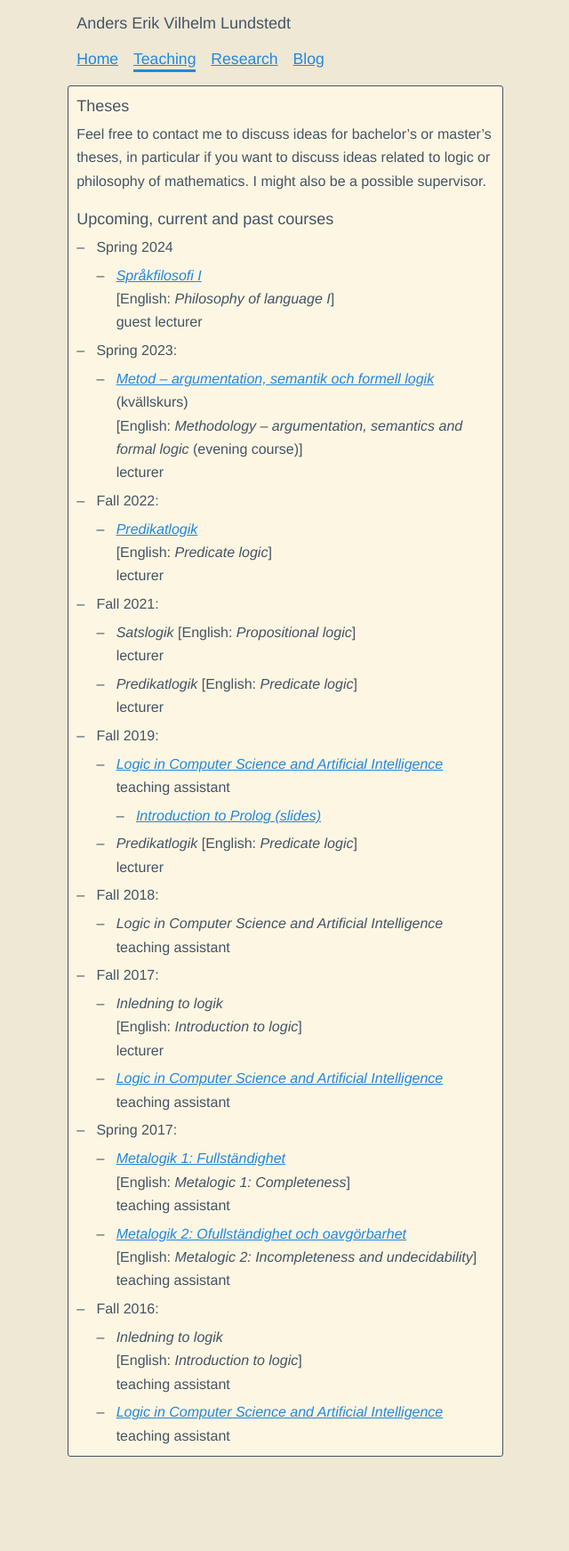
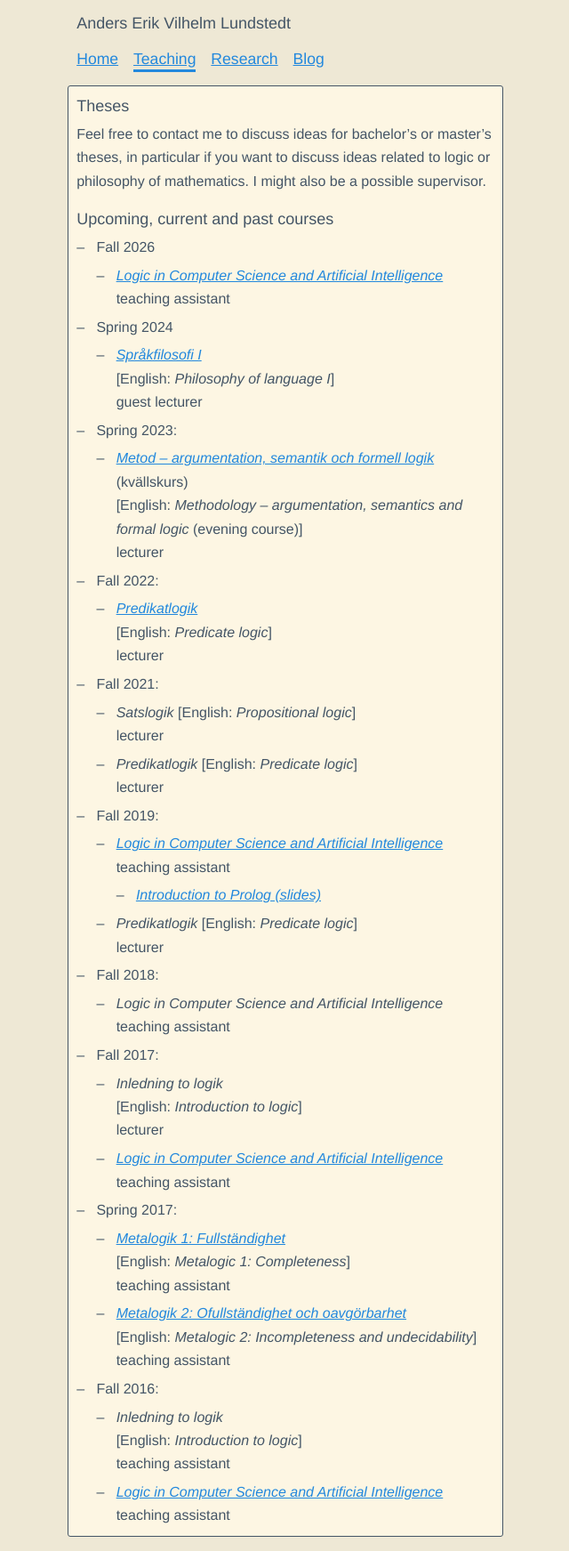
Before and after one commit to anderslundstedt/anderslundstedt.github.io, a Jekyll site: the page built from teaching/index.md, in a window 1280 px wide. Shown: the whole page at 89% size, without its empty margins (319-959 px from the left). Built offline with Jekyll 4.4.1, drawn with Linux system fonts in a browser that asks for light colours; before the commit the page ends 1653 px from its top, so only the background shows below that.

Commit message:
TA: Logic in Computer Science and Artificial Intelligence, fall 2026

```diff
--- a/teaching/index.md
+++ b/teaching/index.md
@@ -10,6 +10,13 @@ mathematics. I might also be a possible supervisor.
 
 ## Upcoming, current and past courses
 
+- Fall 2026
+  - [*Logic in Computer Science and Artificial Intelligence*](https://www2.philosophy.su.se/goranko/Courses2026/LiCSAI-2026.html)
+    teaching assistant
+    {% comment %}
+      archive URL:
+      https://web.archive.org/web/20260317004512/https://www.su.se/utbildning/utbildningskatalog/fi/filocs
+    {% endcomment %}
 - Spring 2024
   - [*Språkfilosofi I*](https://web.archive.org/web/20240227183229/https://www.su.se/sok-kurser-och-program/fipl1g-1.430085?semester=VT24&eventcode=10010)
     [English: *Philosophy of language I*]
```
